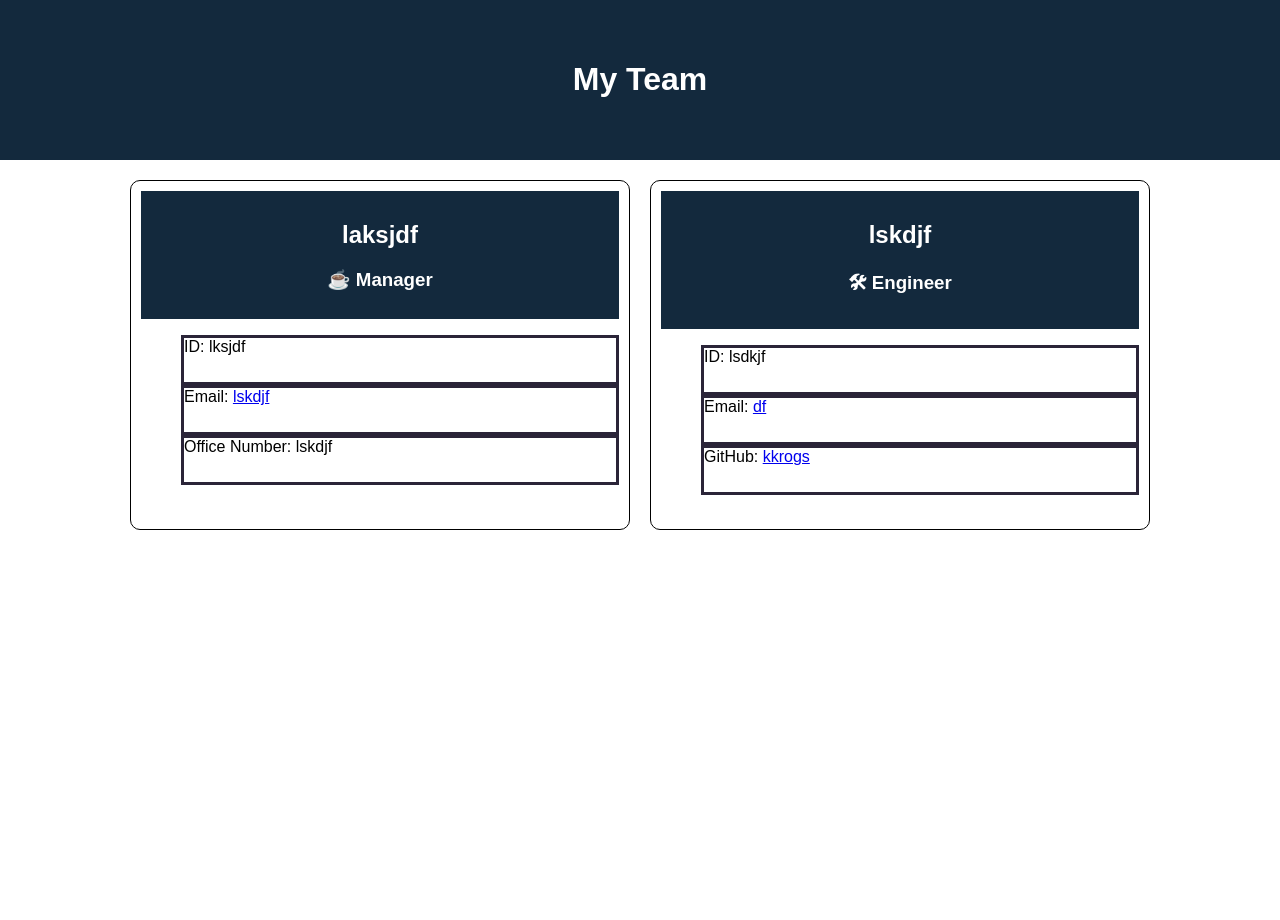
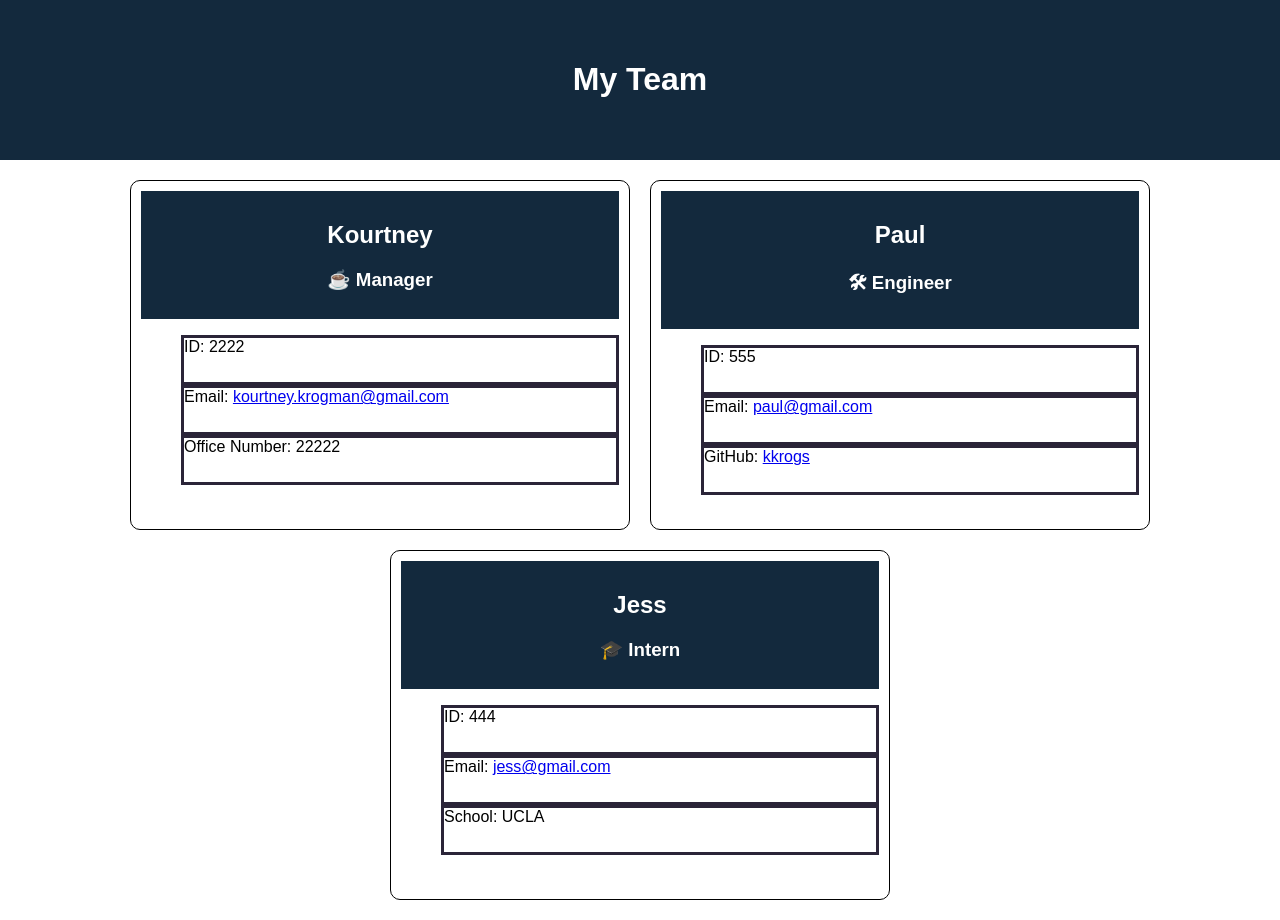
Before and after one commit to kkrogs/Kourtneys-Team-Profile-Generator, a website: page Dist/index.html in a window 1280 px wide. Before the commit the page ends 800 px from the top, so only its background shows below. Drawn offline with nearby package versions, Linux system fonts and the light colour scheme.

Commit message:
finished

```diff
--- a/Dist/index.html
+++ b/Dist/index.html
@@ -18,25 +18,36 @@
 
     <div class="products">
     <section class="card">
-      <header><h1>laksjdf
+      <header><h1>Kourtney
         </h1> <h3>☕ Manager</h3></header>
         <ul>
-        <li>ID: lksjdf
+        <li>ID: 2222
         </li>
-        <li>Email: <a href="mailto: lskdjf">lskdjf</a>
+        <li>Email: <a href="mailto: kourtney.krogman@gmail.com">kourtney.krogman@gmail.com</a>
         </li>
-        <li>Office Number: lskdjf
+        <li>Office Number: 22222
         </li>
       </ul>
     </section>
 
     <section class="card">
-                    <header><h1>lskdjf</h1> <h3>🛠 Engineer</h3></header>
+                    <header><h1>Paul</h1> <h3>🛠 Engineer</h3></header>
                     <ul>
-                      <li>ID: lsdkjf</li>
-                      <li>Email: <a href="mailto: df">df</a></li>
+                      <li>ID: 555</li>
+                      <li>Email: <a href="mailto: paul@gmail.com">paul@gmail.com</a></li>
                       <li>GitHub: <a href="https://github.com/kkrogs">kkrogs</a></li>
                     </ul>
+                  </section>
+
+    <section class="card">
+                    <header><h1>Jess</h1> <h3>🎓 Intern</h3></header>
+                    <ul>
+                      <li>ID: 444</li>
+                      <li>Email: <a href="mailto: jess@gmail.com">jess@gmail.com</a></li>
+                      <li>School: UCLA</li>
+                    </ul>
+
+
                   </section>
 
                   </section>
```
